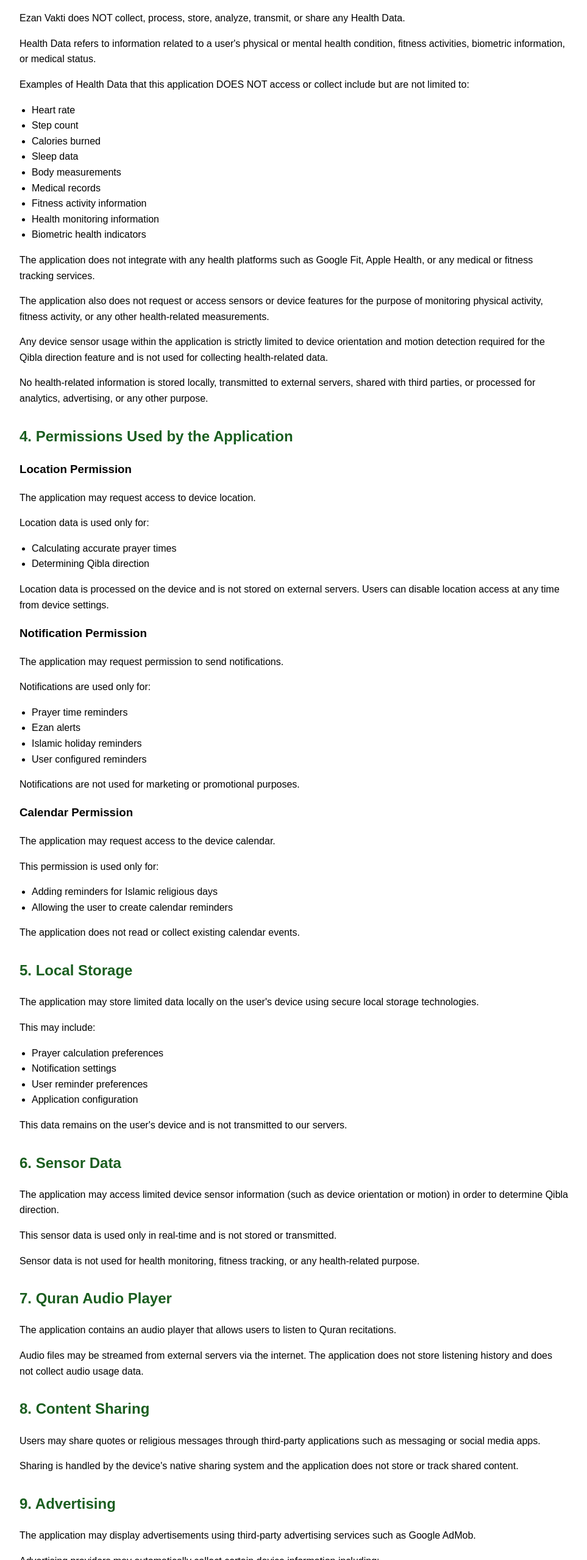
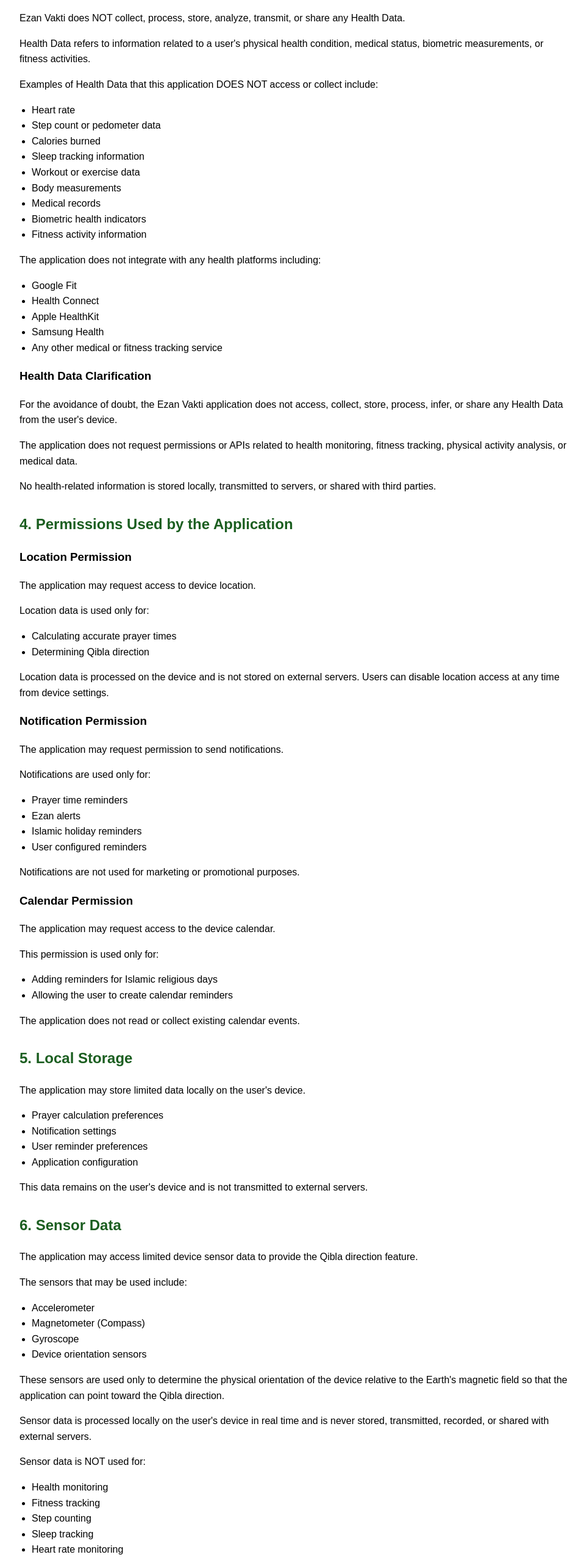
Before and after one commit to emresimsekdevtr-sys/player-time-privacy-policy, a plain HTML site: page index.html in a window 1280 px wide. Shown: the part 1132-3691 px from the top of the page at 61% size, without its empty margins (158-1121 px from the left). Drawn offline with Linux system fonts and the light colour scheme.

Commit message:
Update index.html

```diff
--- a/index.html
+++ b/index.html
@@ -1,5 +1,4 @@
 <!DOCTYPE html>
-
 <html lang="en">
 <head>
 <meta charset="UTF-8">
@@ -109,39 +108,52 @@ Ezan Vakti does NOT collect, process, store, analyze, transmit, or share any Hea
 </p>
 
 <p>
-Health Data refers to information related to a user's physical or mental health condition, fitness activities, biometric information, or medical status.
+Health Data refers to information related to a user's physical health condition, medical status, biometric measurements, or fitness activities.
 </p>
 
 <p>
-Examples of Health Data that this application DOES NOT access or collect include but are not limited to:
+Examples of Health Data that this application DOES NOT access or collect include:
 </p>
 
 <ul>
 <li>Heart rate</li>
-<li>Step count</li>
+<li>Step count or pedometer data</li>
 <li>Calories burned</li>
-<li>Sleep data</li>
+<li>Sleep tracking information</li>
+<li>Workout or exercise data</li>
 <li>Body measurements</li>
 <li>Medical records</li>
+<li>Biometric health indicators</li>
 <li>Fitness activity information</li>
-<li>Health monitoring information</li>
-<li>Biometric health indicators</li>
 </ul>
 
 <p>
-The application does not integrate with any health platforms such as Google Fit, Apple Health, or any medical or fitness tracking services.
+The application does not integrate with any health platforms including:
+</p>
+
+<ul>
+<li>Google Fit</li>
+<li>Health Connect</li>
+<li>Apple HealthKit</li>
+<li>Samsung Health</li>
+<li>Any other medical or fitness tracking service</li>
+</ul>
+
+<h3>Health Data Clarification</h3>
+
+<p>
+For the avoidance of doubt, the Ezan Vakti application does not access, collect,
+store, process, infer, or share any Health Data from the user's device.
 </p>
 
 <p>
-The application also does not request or access sensors or device features for the purpose of monitoring physical activity, fitness activity, or any other health-related measurements.
+The application does not request permissions or APIs related to health monitoring,
+fitness tracking, physical activity analysis, or medical data.
 </p>
 
 <p>
-Any device sensor usage within the application is strictly limited to device orientation and motion detection required for the Qibla direction feature and is not used for collecting health-related data.
-</p>
-
-<p>
-No health-related information is stored locally, transmitted to external servers, shared with third parties, or processed for analytics, advertising, or any other purpose.
+No health-related information is stored locally, transmitted to servers,
+or shared with third parties.
 </p>
 
 <h2>4. Permissions Used by the Application</h2>
@@ -197,10 +209,8 @@ The application does not read or collect existing calendar events.
 <h2>5. Local Storage</h2>
 
 <p>
-The application may store limited data locally on the user's device using secure local storage technologies.
+The application may store limited data locally on the user's device.
 </p>
-
-<p>This may include:</p>
 
 <ul>
 <li>Prayer calculation preferences</li>
@@ -210,22 +220,45 @@ The application may store limited data locally on the user's device using secure
 </ul>
 
 <p>
-This data remains on the user's device and is not transmitted to our servers.
+This data remains on the user's device and is not transmitted to external servers.
 </p>
 
 <h2>6. Sensor Data</h2>
 
 <p>
-The application may access limited device sensor information (such as device orientation or motion) in order to determine Qibla direction.
+The application may access limited device sensor data to provide the Qibla direction feature.
+</p>
+
+<p>The sensors that may be used include:</p>
+
+<ul>
+<li>Accelerometer</li>
+<li>Magnetometer (Compass)</li>
+<li>Gyroscope</li>
+<li>Device orientation sensors</li>
+</ul>
+
+<p>
+These sensors are used only to determine the physical orientation of the device relative to the Earth's magnetic field so that the application can point toward the Qibla direction.
 </p>
 
 <p>
-This sensor data is used only in real-time and is not stored or transmitted.
+Sensor data is processed locally on the user's device in real time and is never stored, transmitted, recorded, or shared with external servers.
 </p>
 
 <p>
-Sensor data is not used for health monitoring, fitness tracking, or any health-related purpose.
+Sensor data is NOT used for:
 </p>
+
+<ul>
+<li>Health monitoring</li>
+<li>Fitness tracking</li>
+<li>Step counting</li>
+<li>Sleep tracking</li>
+<li>Heart rate monitoring</li>
+<li>Physical activity analysis</li>
+<li>Any biometric or health-related measurement</li>
+</ul>
 
 <h2>7. Quran Audio Player</h2>
 
@@ -267,10 +300,6 @@ Advertising providers may automatically collect certain device information inclu
 </ul>
 
 <p>
-This information is collected and processed by the advertising provider according to their own privacy policies.
-</p>
-
-<p>
 Google Privacy Policy:
 </p>
 
@@ -279,8 +308,6 @@ https://policies.google.com/privacy
 </p>
 
 <h2>10. Automatically Collected Technical Data</h2>
-
-<p>Some technical data may be automatically collected to improve app stability:</p>
 
 <ul>
 <li>Device model</li>
@@ -300,31 +327,13 @@ The application does not store personal data on external servers.
 </p>
 
 <p>
-Local preference data stored on the user's device remains available until:
-</p>
-
-<ul>
-<li>The user clears application data</li>
-<li>The user uninstalls the application</li>
-</ul>
-
-<p>
-Advertising providers may retain data according to their own policies.
+Local preference data stored on the user's device remains until the user clears app data or uninstalls the application.
 </p>
 
 <h2>12. Data Deletion</h2>
 
 <p>
-Users can delete all locally stored data by:
-</p>
-
-<ul>
-<li>Clearing application data from device settings</li>
-<li>Uninstalling the application</li>
-</ul>
-
-<p>
-If users wish to request additional data deletion or have questions regarding data removal, they may contact us via email.
+Users can delete all locally stored data by clearing application data from device settings or uninstalling the application.
 </p>
 
 <h2>13. Children's Privacy</h2>
@@ -343,8 +352,6 @@ Updates will be posted on this page.
 
 <h2>15. Contact</h2>
 
-<p>If you have questions regarding this Privacy Policy you may contact:</p>
-
 <p>Email: emre.simsek.dev.tr@gmail.com</p>
 
 <div class="footer">
```
